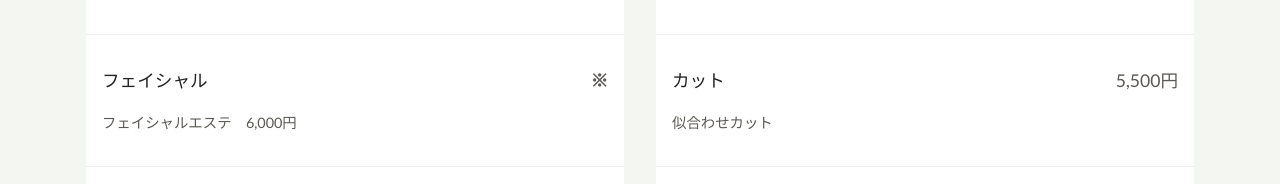
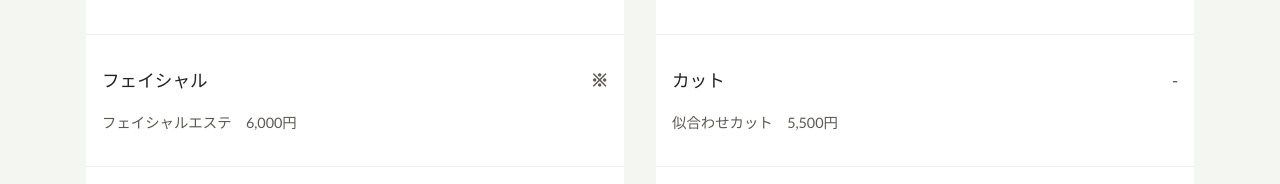
Before and after one commit to sak-takebe/mobirise, a plain HTML site: page menu.html in a window 1280 px wide. Shown: the part 330-514 px from the top of the page. Drawn offline with Linux system fonts and the light colour scheme.

Commit message:
Fix design

```diff
--- a/menu.html
+++ b/menu.html
@@ -118,10 +118,10 @@
                     <div class="card-box">
                         <div class="top-line pb-3">
                             <h4 class="card-title mbr-fonts-style display-5">カット</h4>
-                            <p class="mbr-text card-title cost mbr-fonts-style m-0 display-5">5,500円</p>
+                            <p class="mbr-text card-title cost mbr-fonts-style m-0 display-5">-</p>
                         </div>
                         <div class="bottom-line">
-                            <p class="mbr-text mbr-fonts-style display-7">似合わせカット</p>
+                            <p class="mbr-text mbr-fonts-style display-7">似合わせカット　5,500円</p>
                         </div>
                     </div>
                 </div>
```
